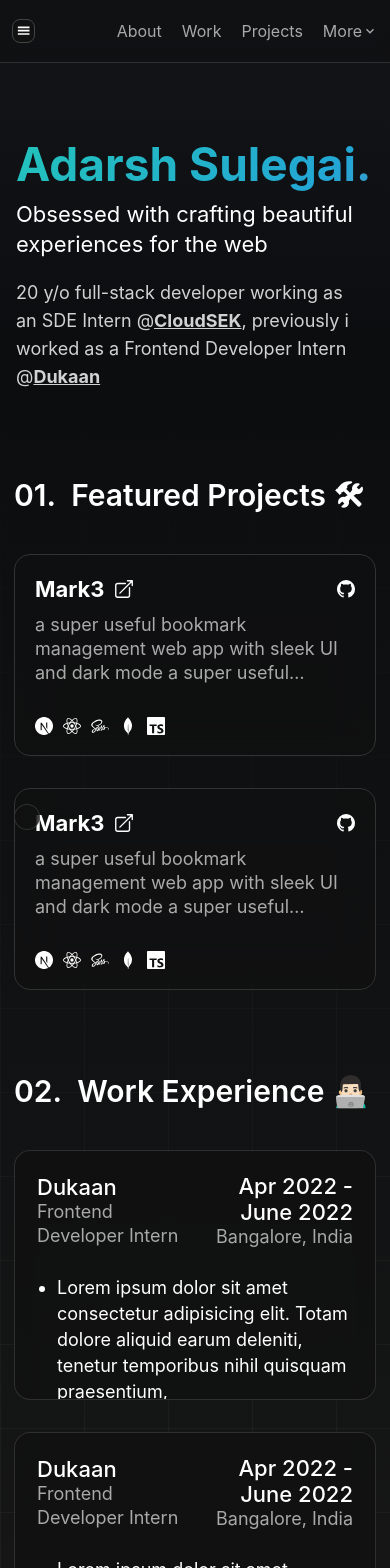
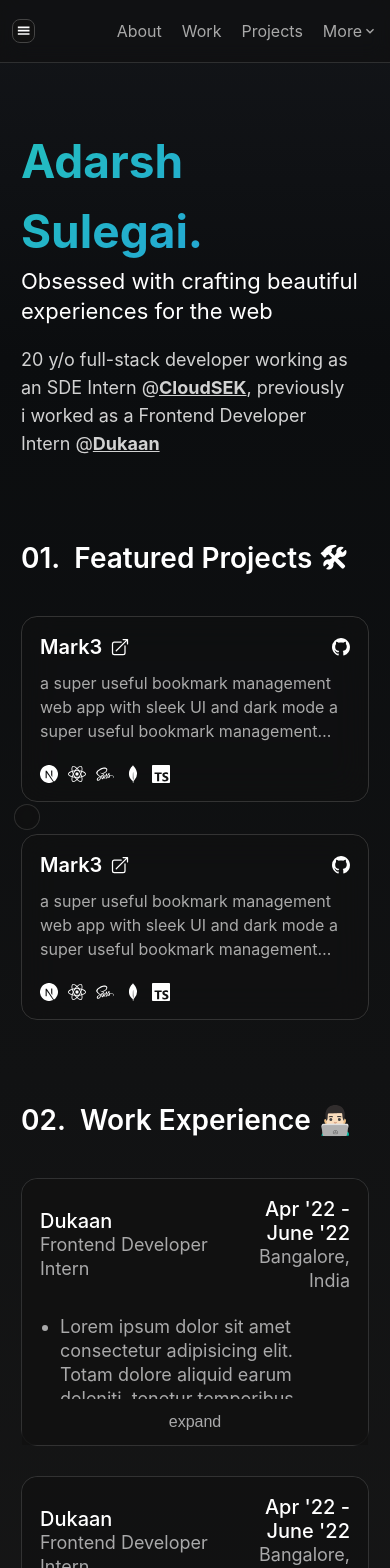
Before and after one commit to adarsh500/adarsh.fyi, a Next.js app: page / in a window 390 px wide. Shown: the top 1568 px of the page. Built offline with nearby package versions, Linux system fonts and the light colour scheme; no server answers; grey boxes are pictures that could not be loaded.

Commit message:
feat: responsive pro max
Signed-off-by: adarsh50 <adarshsulegai50@gmail.com>

```diff
--- a/components/Experience/Experience.module.scss
+++ b/components/Experience/Experience.module.scss
@@ -1,46 +1,142 @@
 @import '@styles/mixins';
+
+// .vertical {
+//   display: flex;
+//   flex-direction: column;
+// }
+
+.expand {
+  width: 100%;
+  background-color: #171717;
+  background-color: rgba(17, 17, 17, 0.75);
+  padding: 0;
+  margin: 0;
+  border: 0;
+  padding: 12px 0;
+  @include font-size-weight(16, 22, 300);
+  color: var(--dark-text-secondary);
+}
+
+.card {
+  margin-bottom: 30px;
+  border-radius: var(--border-radius-large);
+  border: 1px solid rgba(255, 255, 255, 0.125);
+  transition: all 0.4s ease-in-out;
+}
 
 .experience {
   display: flex;
   flex-direction: row;
-  padding: 36px;
-  margin-left: 10px;
-  border: 1px solid #f3f3f3;
-  margin-bottom: 30px;
+  padding: 32px 24px;
   border-radius: var(--border-radius-large);
   height: 250px;
-  overflow: scroll;
+  overflow: hidden;
+  background-color: #171717;
+  background-color: rgba(17, 17, 17, 0.75);
+  @include font-size-weight(18, 24, 400);
+  border-bottom: 0;
+  border-bottom-left-radius: 0;
+  border-bottom-right-radius: 0;
 
-  border-radius: var(--border-radius-large);
-  background-color: #171717;
-  backdrop-filter: blur(10px) saturate(232%);
-  -webkit-backdrop-filter: blur(18px) saturate(132%);
-  background-color: rgba(17, 17, 17, 0.75);
-  border: 1px solid rgba(255, 255, 255, 0.125);
-  @include font-size-weight(18, 24, 400);
-  transition: all 0.3s ease;
+  &Expanded {
+    display: flex;
+    flex-direction: row;
+    padding: 32px 24px 0 24px;
+    border-radius: var(--border-radius-large);
+    background-color: #171717;
+    background-color: rgba(17, 17, 17, 0.75);
+    @include font-size-weight(18, 24, 400);
+    border-bottom: 0;
+    border-bottom-left-radius: 0;
+    border-bottom-right-radius: 0;
+    height: min-content;
+
+    @include mobile {
+      margin-left: 0;
+      // margin-bottom: 32px;
+      padding: 18px;
+    }
+
+    .left {
+      margin-right: 24px;
+
+      @include mobile {
+        display: none;
+      }
+    }
+
+    .right {
+      display: flex;
+      flex-direction: column;
+
+      .header {
+        // position: sticky;
+        // top: 0;
+        display: flex;
+        justify-content: space-between;
+        align-items: center;
+
+        .primary {
+          @include font-size-weight(18, 24, 500);
+
+          @include mobile {
+            display: none;
+          }
+        }
+
+        .primaryMobile {
+          @include desktop {
+            display: none;
+          }
+
+          @include mobile {
+            @include font-size-weight(20, 24, 500);
+          }
+        }
+
+        .secondary {
+          @include font-size-weight(18, 24, 400);
+          // color: #a9a9a9;
+          color: var(--dark-text-secondary);
+        }
+
+        &Left {
+          text-align: left;
+        }
+
+        &Right {
+          text-align: right;
+        }
+      }
+
+      .body {
+        margin: 26px auto 0 20px;
+
+        @include mobile {
+          margin: 22px auto 0 20px;
+        }
+      }
+
+      li {
+        list-style-type: disc;
+        margin-bottom: 6px;
+        @include font-size-weight(18, 24, 400);
+        color: var(--dark-text-secondary);
+      }
+    }
+  }
 
   @include mobile {
     margin-left: 0;
-    margin-bottom: 32px;
-    padding: 22px;
-  }
-
-  &:hover {
-    transform: scale(1.03);
-    transition: all 0.3s ease-in-out;
-    box-shadow: 0 5px 14px rgba(27, 64, 156, 0.543);
+    height: 220px;
+    padding: 18px;
   }
 
   .left {
-    margin-right: 28px;
+    margin-right: 24px;
 
     @include mobile {
       display: none;
-    }
-
-    .logo {
-      // padding: 20px;
     }
   }
 
@@ -49,12 +145,28 @@
     flex-direction: column;
 
     .header {
+      // position: sticky;
+      // top: 0;
       display: flex;
       justify-content: space-between;
       align-items: center;
 
       .primary {
-        @include font-size-weight(22, 26, 500);
+        @include font-size-weight(18, 24, 500);
+
+        @include mobile {
+          display: none;
+        }
+      }
+
+      .primaryMobile {
+        @include desktop {
+          display: none;
+        }
+
+        @include mobile {
+          @include font-size-weight(20, 24, 500);
+        }
       }
 
       .secondary {
@@ -73,13 +185,18 @@
     }
 
     .body {
-      margin: 26px auto 36px 20px;
+      margin: 26px auto 0 20px;
+
+      @include mobile {
+        margin: 22px auto 0 20px;
+      }
     }
 
     li {
       list-style-type: disc;
       margin-bottom: 6px;
-      @include font-size-weight(18, 26, 400);
+      @include font-size-weight(18, 24, 400);
+      color: var(--dark-text-secondary);
     }
   }
 }
--- a/components/Experience/index.tsx
+++ b/components/Experience/index.tsx
@@ -5,8 +5,14 @@
 const Experience = () => {
   const [expanded, setExpanded] = useState(false);
 
+  const expandSection = () => {
+    setExpanded(!expanded);
+  };
+
   return (
-    <div className={styles.experience}>
+    // <div className={styles.vertical}>
+    <div className={styles.card}>
+      <div className={expanded ? styles.experienceExpanded : styles.experience}>
         <div className={styles.left}>
           <div className={styles.logo}>
             <Dukaan2 />
@@ -16,10 +22,12 @@
           <div className={styles.header}>
             <div className={styles.headerLeft}>
               <p className={styles.primary}>Dukaan</p>
+              <p className={styles.primaryMobile}>Dukaan</p>
               <p className={styles.secondary}>Frontend Developer Intern</p>
             </div>
             <div className={styles.headerRight}>
               <p className={styles.primary}>Apr 2022 - June 2022</p>
+              <p className={styles.primaryMobile}>Apr '22 - June '22</p>
               <p className={styles.secondary}>Bangalore, India</p>
             </div>
           </div>
@@ -27,8 +35,7 @@
             <ul>
               <li>
                 Lorem ipsum dolor sit amet consectetur adipisicing elit. Totam
-              dolore aliquid earum deleniti, tenetur temporibus nihil quisquam
-              praesentium,
+                dolore aliquid earum deleniti, tenetur temporibus
               </li>
               <li>
                 Lorem ipsum dolor sit amet consectetur adipisicing elit. Totam
@@ -54,6 +61,13 @@
           </div>
         </div>
       </div>
+      <div>
+        <button className={styles.expand} onClick={expandSection}>
+          {!expanded ? 'expand' : 'collapse'}
+        </button>
+      </div>
+    </div>
+    // </div>
   );
 };
 
--- a/components/Hero/Hero.module.scss
+++ b/components/Hero/Hero.module.scss
@@ -40,6 +40,7 @@
   margin-top: 3rem;
 
   @include mobile {
+    padding: 1.5rem;
     margin-top: 3rem;
     min-height: 20vh;
   }
@@ -50,7 +51,6 @@
   flex-direction: column;
   justify-content: center;
   align-items: flex-start;
-  // margin-top: 60px;
 
   .secondaryText {
     @include font-size-weight(20, 24, 400);
--- a/components/Navbar/Navbar.module.scss
+++ b/components/Navbar/Navbar.module.scss
@@ -149,7 +149,7 @@
       align-items: center;
       justify-content: center;
       border: 1px solid rgba(255, 255, 255, 0.125);
-      border-radius: var(--border-radius-large);
+      border-radius: 12px;
 
       @include mobile {
         display: none;
--- a/components/ProjectCard/ProjectCard.module.scss
+++ b/components/ProjectCard/ProjectCard.module.scss
@@ -42,7 +42,7 @@
   .body {
     flex-direction: column;
     justify-content: flex-end;
-    padding: 20px;
+    padding: 18px;
 
     .header {
       display: flex;
@@ -51,13 +51,17 @@
       align-items: center;
 
       &Title {
-        @include font-size-weight(22, 28, 700);
+        @include font-size-weight(22, 28, 600);
         display: flex;
         justify-content: flex-start;
         align-items: center;
 
         p {
           margin-right: 8px;
+        }
+
+        @include mobile {
+          @include font-size-weight(20, 24, 600);
         }
       }
 
@@ -73,6 +77,12 @@
       @include font-size-weight(18, 24, 400);
       color: #aaaaaa;
       @include line-clamp(3);
+
+      @include mobile {
+        margin: 12px 0;
+        @include line-clamp(3);
+        @include font-size-weight(16, 24, 400);
+      }
     }
 
     .footer {
@@ -81,6 +91,10 @@
       flex-direction: row;
       justify-content: space-between;
       align-items: center;
+
+      @include mobile {
+        margin-top: 22px;
+      }
 
       .stack {
         display: flex;
--- a/icons/Dukaan2.tsx
+++ b/icons/Dukaan2.tsx
@@ -9,8 +9,8 @@
       x="0px"
       y="0px"
       viewBox="0 0 340 340"
-      height="60px"
-      width="60px"
+      height="52px"
+      width="52px"
     >
       <g>
         <g>
--- a/styles/Home.module.scss
+++ b/styles/Home.module.scss
@@ -45,12 +45,12 @@
   @include font-size-weight(42, 40, 600);
 
   @include mobile {
-    @include font-size-weight(30, 34, 600);
+    @include font-size-weight(28, 32, 600);
   }
 }
 
 .section {
-  padding: 1.5rem 1rem;
+  padding: 1.5rem 1.5rem;
   display: flex;
   flex-direction: column;
   justify-content: center;
@@ -67,7 +67,7 @@
   display: flex;
   justify-content: flex-start;
   margin-top: 3rem;
-  padding: 10px;
+  // padding: 10px;
 
   @include mobile {
     flex-direction: column;
@@ -81,7 +81,7 @@
   display: flex;
   flex-direction: column;
   margin-top: 3rem;
-  padding: 10px;
+  // padding: 10px;
 
   @include mobile {
     flex-direction: column;
--- a/styles/globals.scss
+++ b/styles/globals.scss
@@ -103,9 +103,9 @@
   //   linear-gradient(to right, #3a3a3a3d 1px, transparent 1px);
   // background-image: linear-gradient(#0000000e 1px, transparent 1px),
   //   linear-gradient(to right, #0000000e 1px, transparent 1px);
-  background-image: linear-gradient(#cbcbcb0e 1px, transparent 1px),
-    linear-gradient(to right, #cbcbcb0e 1px, transparent 1px);
-  background-size: 84px 84px;
+  // background-image: linear-gradient(#cbcbcb0e 1px, transparent 1px),
+  //   linear-gradient(to right, #cbcbcb0e 1px, transparent 1px);
+  // background-size: 84px 84px;
   // style={{
   //         width: '1200px',
   //         height: '630px',
```
Lines whose indentation alone changed are shown as unchanged.
